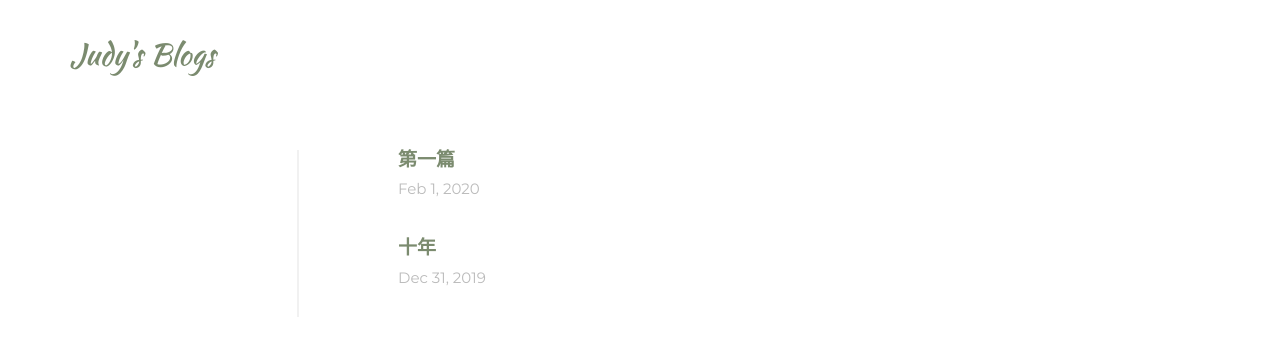
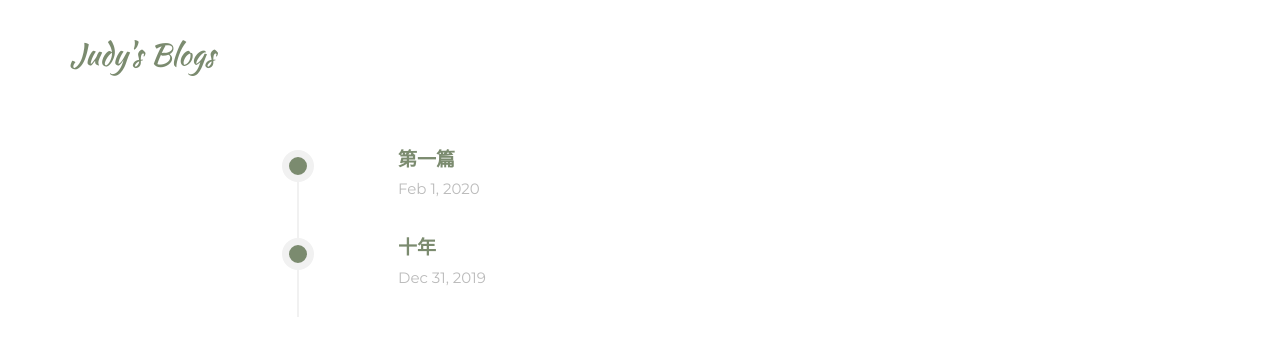
Before and after one commit to judykong97/judykong97.github.io, a Jekyll site: the page built from blogs.html, in a window 1280 px wide. Shown: the top 359 px of the page. Built offline with Jekyll 4.4.1, drawn with Linux system fonts in a browser that asks for light colours; some web fonts are replaced.

Commit message:
Fixed img alignment

```diff
--- a/_includes/css/agency.css
+++ b/_includes/css/agency.css
@@ -630,7 +630,7 @@ section h3.section-subheading {
 .timeline>li .timeline-image {
     z-index: 100;
     position: absolute;
-    left: 0;
+    left: 40px;
     width: 32px;
     height: 32px;
     margin-left: -16px;
--- a/blogs.html
+++ b/blogs.html
@@ -18,9 +18,9 @@ layout: feed
                 {% for post in sorted %}
                     {% if post.path contains 'blogs' %}
                     <li>
-                        <!-- <div class="timeline-image">
+                        <div class="timeline-image">
                             <img class="img-circle img-responsive" src="" alt="">
-                        </div> -->
+                        </div>
                         <div class="timeline-panel">
                             <div class="timeline-heading">
                                 <h4 class="subheading"><a href="{{ post.url }}">{{ post.articletitle }}</a></h4><h5 class="text-muted">{{ post.written }}</h5>
```
